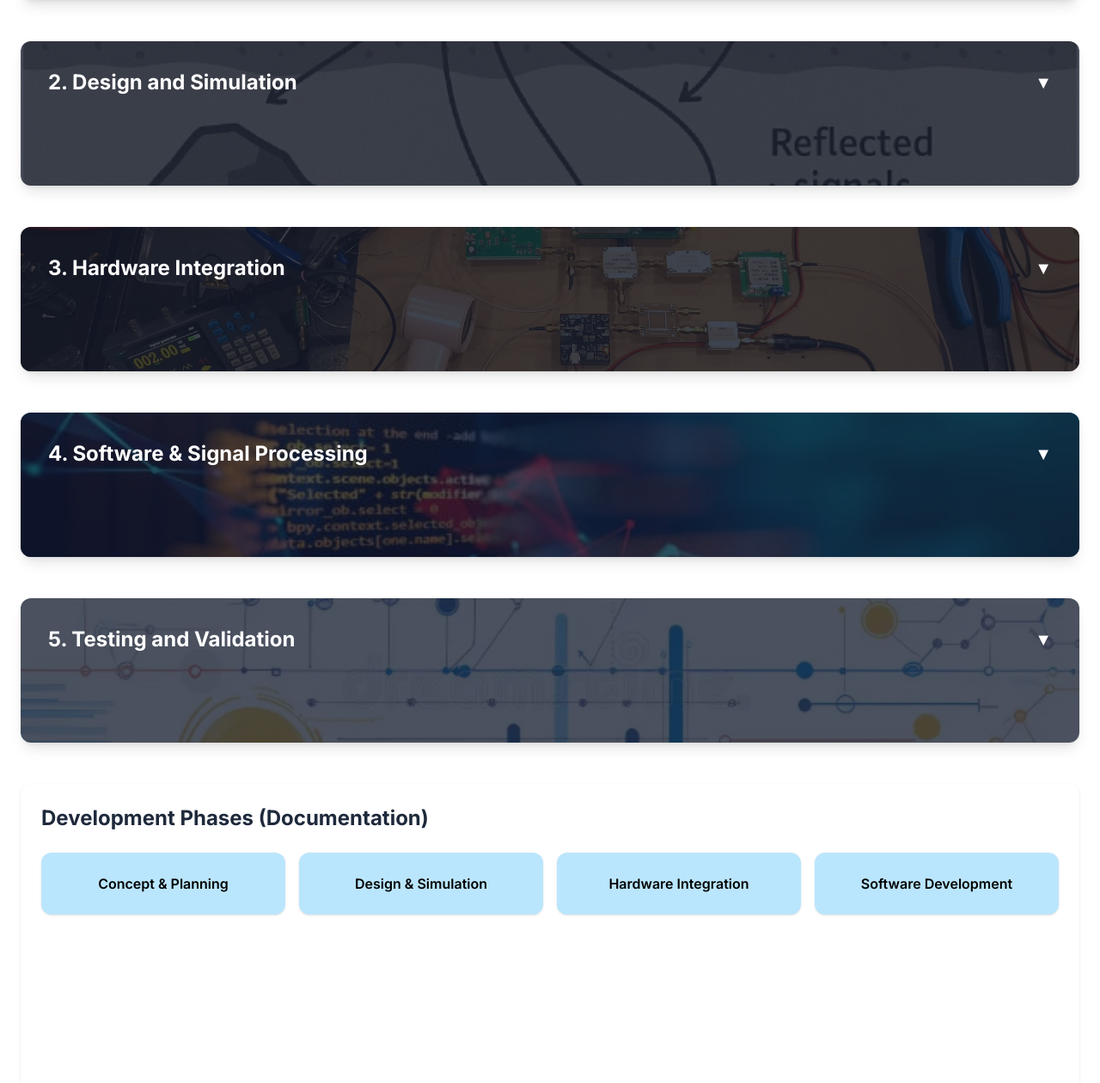
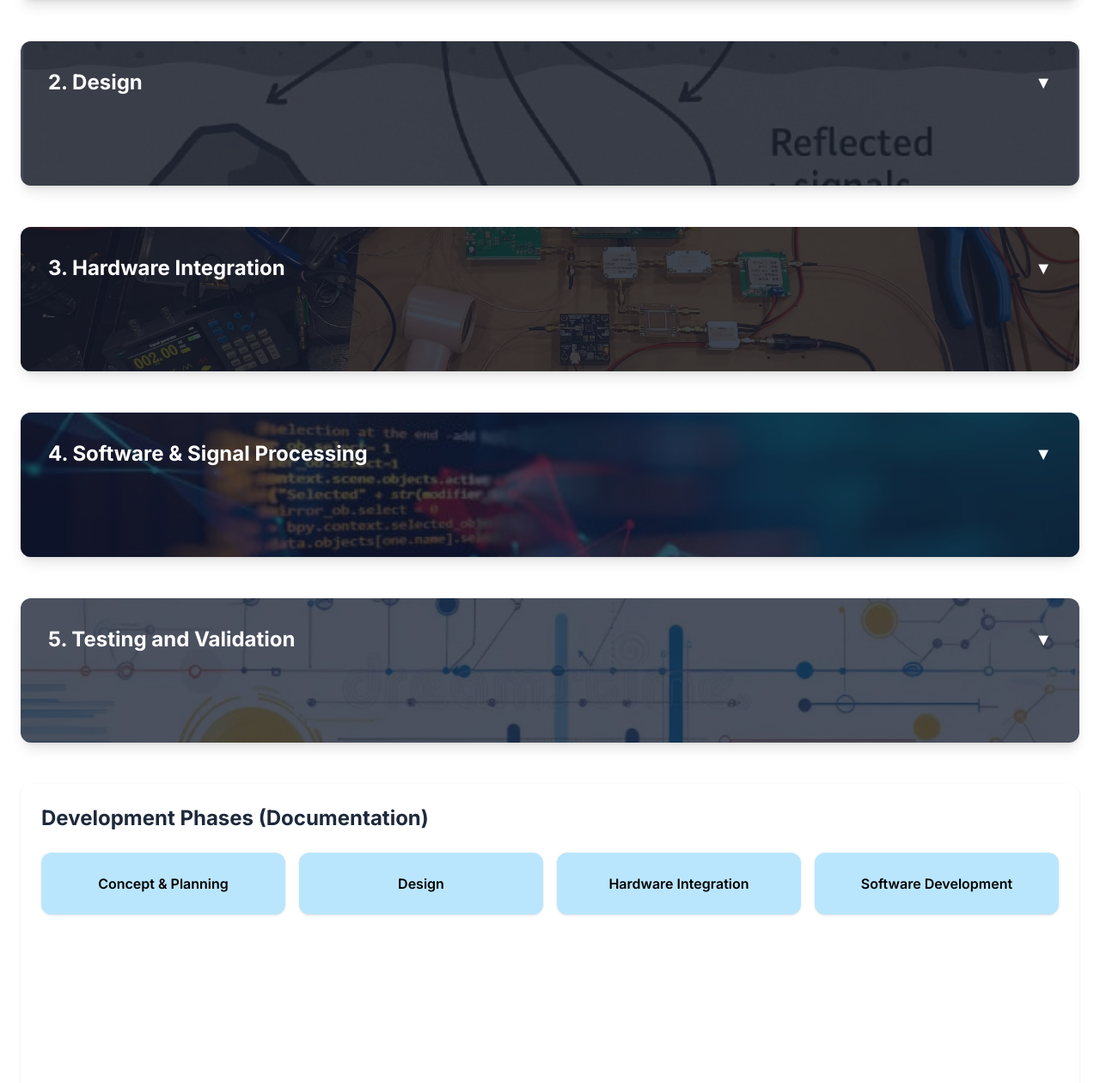
Before and after one commit to pamilab/web9, a plain HTML site: page development.html in a window 1280 px wide. Shown: the part 580-1840 px from the top of the page at 86% size. Drawn offline with nearby package versions, Linux system fonts and the light colour scheme.

Commit message:
Update development.html

```diff
--- a/development.html
+++ b/development.html
@@ -68,7 +68,7 @@ body { font-family: 'Inter', sans-serif; }
 <div class="relative z-10 px-6">
     <h1 class="text-4xl font-bold mb-2">Building the Prototype</h1>
     <p class="text-slate-300 max-w-2xl mx-auto">
-        Concept, design, simulation, hardware, and signal processing workflow.
+        Concept, design, hardware, and signal processing workflow.
     </p>
 </div>
 </header>
@@ -173,7 +173,7 @@ class="panel max-h-0 overflow-hidden transition-all duration-500 glass text-slat
 
 <div class="relative z-10 p-8 text-white">
 <div class="flex justify-between items-center">
-    <h2 class="text-2xl font-bold">2. Design and Simulation</h2>
+    <h2 class="text-2xl font-bold">2. Design</h2>
     <button onclick="togglePanel('step2', this)" class="text-xl transition-transform">▼</button>
 </div>
 
@@ -374,7 +374,7 @@ Depth estimation accuracy at 29 cm and 72 cm using manual measurement and the FM
 
         <button onclick="toggleDoc('doc2', this)"
             class="bg-sky-200 hover:bg-sky-300 transition rounded-xl p-6 shadow text-center font-semibold">
-            Design & Simulation
+            Design
         </button>
 
         <button onclick="toggleDoc('doc3', this)"
@@ -455,7 +455,7 @@ Depth estimation accuracy at 29 cm and 72 cm using manual measurement and the FM
 
         <!-- MODAL 2 -->
         <div id="modal2" class="modal-panel hidden">
-            <h3 class="text-xl font-semibold mb-4">Design & Simulation</h3>
+            <h3 class="text-xl font-semibold mb-4">Design</h3>
             <div class="grid sm:grid-cols-2 lg:grid-cols-3 gap-4">
                 <img src="images/design1.jpg" class="rounded-lg shadow">
                 <img src="images/design2.jpg" class="rounded-lg shadow">
```
